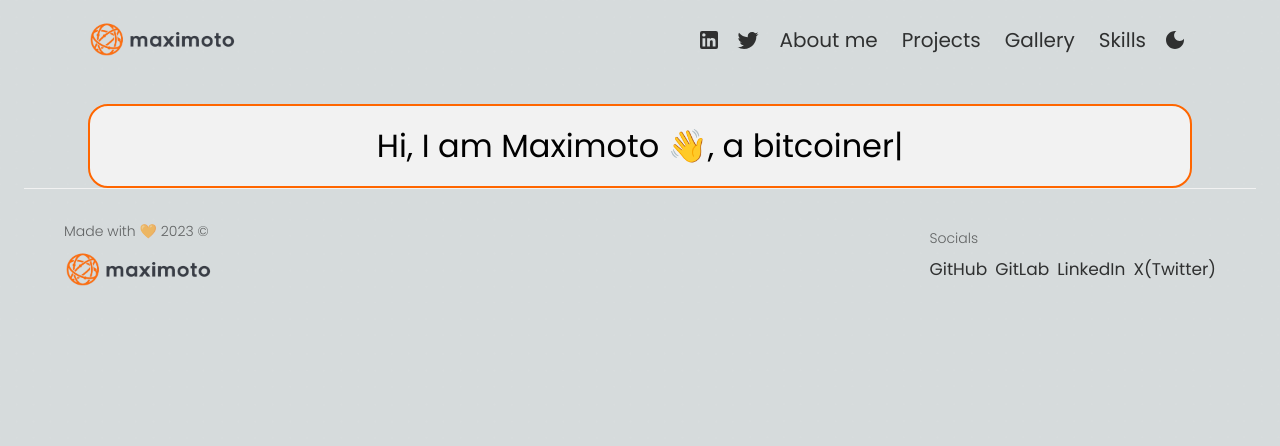
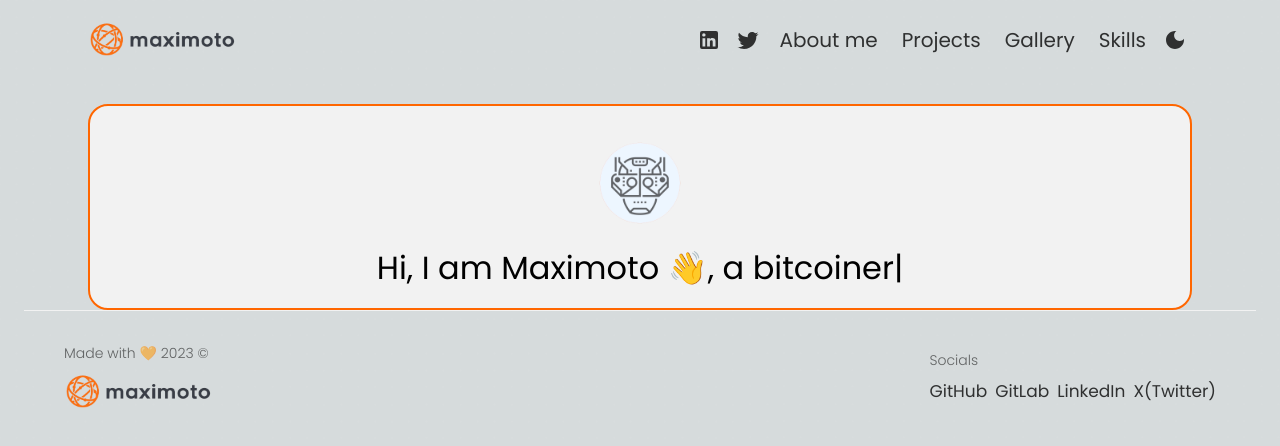
Before and after one commit to maximotodev/maximotodev, a Next.js app: page / in a window 1280 px wide. Shown: the top 446 px of the page. Built offline with nearby package versions, Linux system fonts and the light colour scheme.

Commit message:
second commit

```diff
--- a/pages/index.tsx
+++ b/pages/index.tsx
@@ -2,17 +2,19 @@
 import { TypeAnimation } from 'react-type-animation';
 import { RemoveRedEyeOutlined } from "@mui/icons-material";
 import { Button, Container, Toolbar } from "@mui/material";
+import Image from 'next/image';
 import Head from "next/head";
 import Link from "next/link";
 import { aboutInfo } from "@/data/aboutData";
+import heroImg from '@/assets/images/hero-img.png';
 
 export default function Home() {
   return (
     <>
       {/* DEV INDICATION */}
       <Container>
-  <Toolbar
-    sx={{
+   <Toolbar
+      sx={{
       display: "flex",
       flexDirection: "column",
       backgroundColor: "var(--cardBgColor)",
@@ -23,6 +25,12 @@ export default function Home() {
       textAlign: "center",
     }}
   >
+    <Image
+      className="hero-img"
+      src={heroImg}
+      alt="Maximoto hero image"
+      width={200}
+    />
     <TypeAnimation
           wrapper='div'
           className="typing-animation"
```
Also changed, not shown: assets/images/hero-img.png (added).
